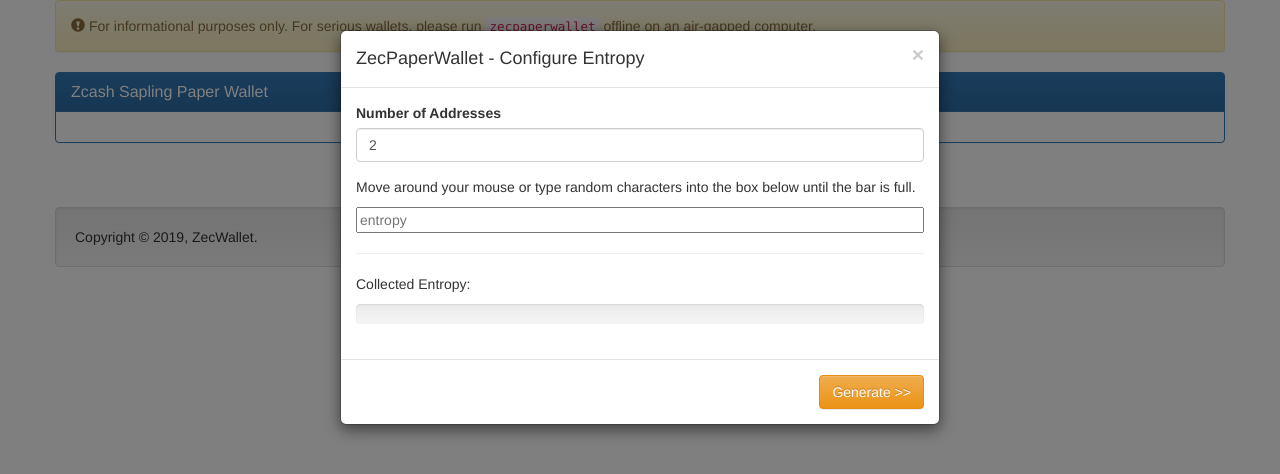
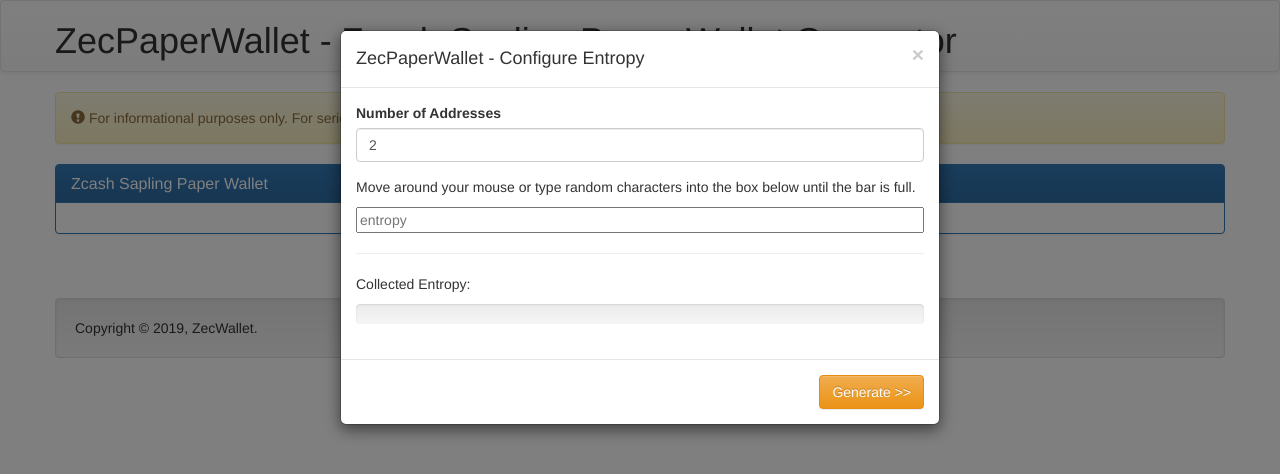
Before and after one commit to adityapk00/zecpaperwallet, a website built with webpack: page web/www/index.html in a window 1280 px wide. Built offline with nearby package versions, Linux system fonts and the light colour scheme.

Commit message:
Add header

```diff
--- a/web/www/index.html
+++ b/web/www/index.html
@@ -62,6 +62,14 @@
   </head>
   <body>
     <script src="./bootstrap.js"></script>
+
+    <nav class="navbar navbar-default">
+      <div class="container">
+        <div class="navbar-header">
+          <h1>ZecPaperWallet - Zcash Sapling Paper Wallet Generator</h1>
+        </div>
+      </div>
+    </nav>
 
     <div class="container">
       <div class="row>">
```
